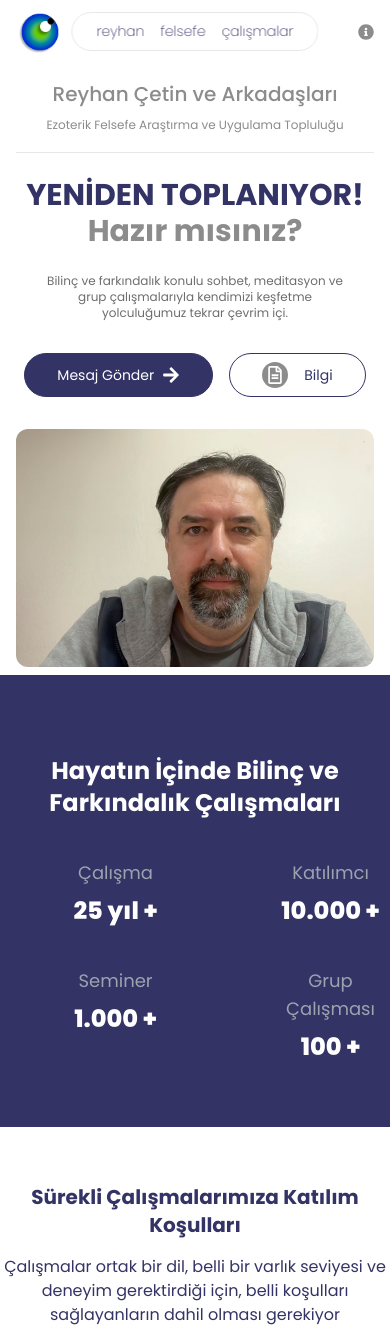
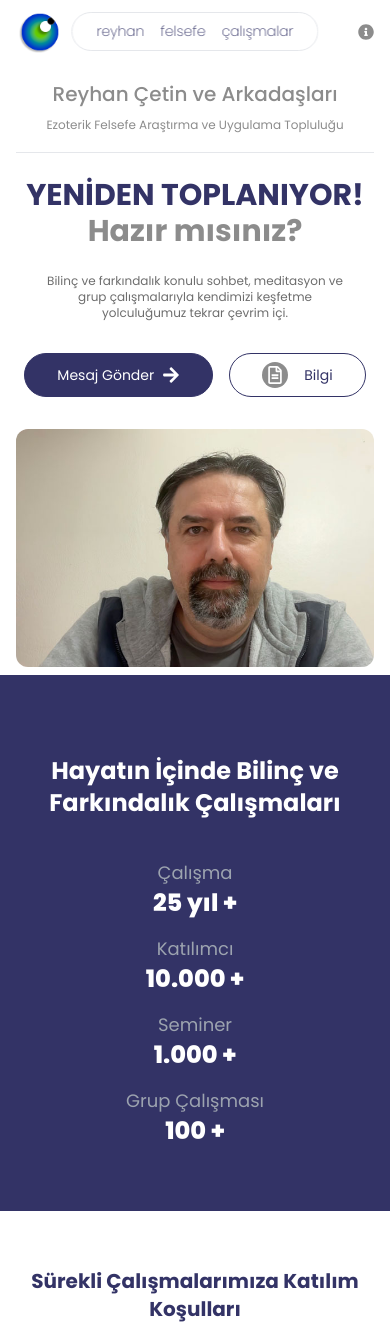
Before and after one commit to rcteenx/reyhancetin_org_tr, a Next.js app: page / in a window 390 px wide. Shown: the top 1341 px of the page. Built offline with nearby package versions, Linux system fonts and the light colour scheme.

Commit message:
fix mobile bar padding

```diff
--- a/components/ui/bar.jsx
+++ b/components/ui/bar.jsx
@@ -3,13 +3,13 @@ export default function Bar({ info }) {
     <section className="bg-slate py-16 text-white">
       <div className=" container mx-auto">
         <h2 className="text-2xl md:text-4xl text-center">{info.h2}</h2>
-        <div className="grid grid-cols-2 lg:grid-cols-4 gap-10 lg:gap-0 lg:divide-x divide-slate-600 [&>*]:pl-14 mt-10 text-center sm:text-left">
-          {info.items.map((i) => (
-            <div>
+        <div className="grid grid-cols-1 lg:grid-cols-4 gap-4 lg:divide-x divide-slate-600 lg:[&>*]:pl-14 mt-10 sm:text-left">
+          {info.items.map((i, index) => (
+            <div key={index} className="text-center lg:text-left">
               <div className="text-lg md:text-2xl text-gray-400 ">
                 {i.title}
               </div>
-              <div className="text-2xl md:text-[2.5rem] text-white font-extrabold mt-2">
+              <div className="text-2xl md:text-[2.5rem] text-white font-extrabold lg:mt-2">
                 {i.info} +
               </div>
             </div>
```
